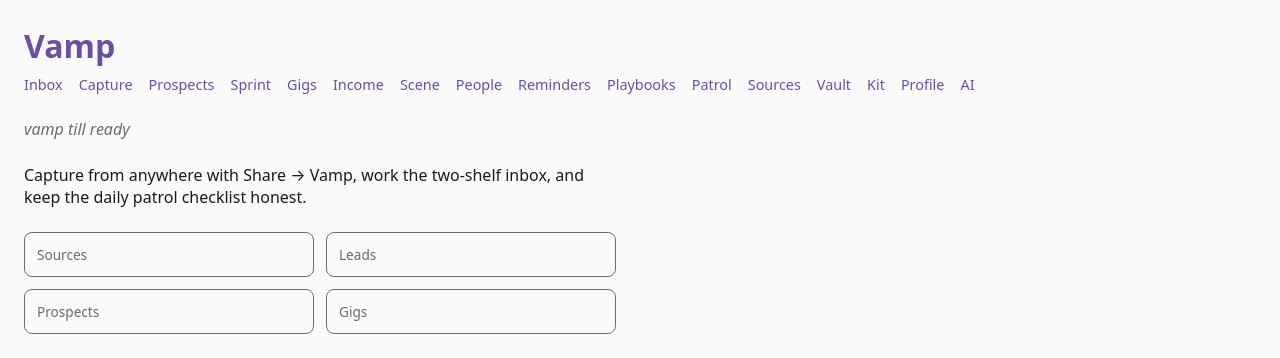
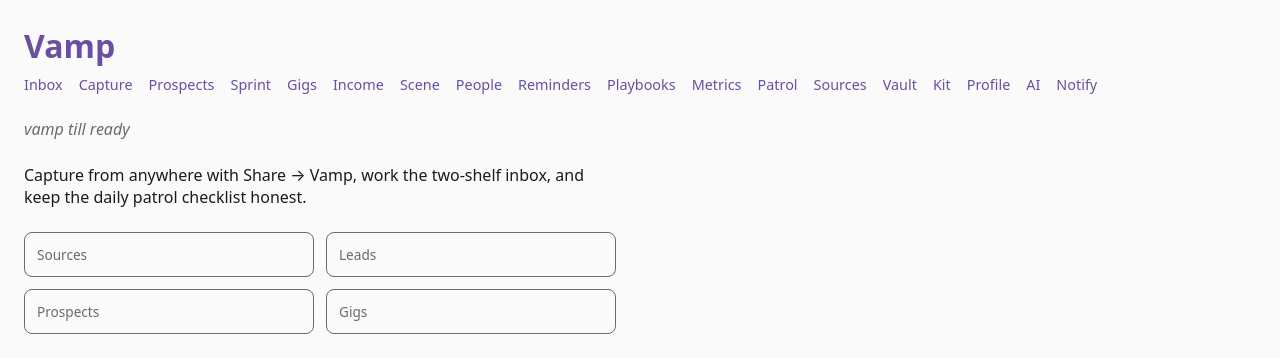
Before and after one commit to kaekaelyn/potential-octo-computing-machine, a Python web app: template vamp/templates/dashboard.html in a window 1280 px wide. Shown: the top 358 px of the page. Run offline with Jinja, Linux system fonts and the light colour scheme; the template is opened without the code that fills it, so the values that code supplies are empty.

Commit message:
M7: wire up notify and metrics blueprints
Co-Authored-By: Claude Sonnet 5 <noreply@anthropic.com>
Claude-Session: https://claude.ai/code/session_01V4ChFNmSTjWKTGV1XGwe5c

```diff
--- a/vamp/app.py
+++ b/vamp/app.py
@@ -35,6 +35,8 @@ def create_app(config: Config | None = None, *, catchup_sync: bool = False) -> F
     from .gigs.routes import bp as gigs_bp
     from .kit.routes import bp as kit_bp
     from .leads.routes import bp as leads_bp
+    from .metrics.routes import bp as metrics_bp
+    from .notify.routes import bp as notify_bp
     from .patrol.routes import bp as patrol_bp
     from .people.routes import bp as people_bp
     from .playbooks.routes import bp as playbooks_bp
@@ -50,6 +52,8 @@ def create_app(config: Config | None = None, *, catchup_sync: bool = False) -> F
     app.register_blueprint(gigs_bp)
     app.register_blueprint(kit_bp)
     app.register_blueprint(leads_bp)
+    app.register_blueprint(metrics_bp)
+    app.register_blueprint(notify_bp)
     app.register_blueprint(patrol_bp)
     app.register_blueprint(people_bp)
     app.register_blueprint(playbooks_bp)
--- a/vamp/templates/base.html
+++ b/vamp/templates/base.html
@@ -22,12 +22,14 @@
       <a href="{{ url_for('people.list_people') }}">People</a>
       <a href="{{ url_for('reminders.list_reminders') }}">Reminders</a>
       <a href="{{ url_for('playbooks.list_playbooks') }}">Playbooks</a>
+      <a href="{{ url_for('metrics.dashboard') }}">Metrics</a>
       <a href="{{ url_for('patrol.list_items') }}">Patrol</a>
       <a href="{{ url_for('sources.list_sources') }}">Sources</a>
       <a href="{{ url_for('vault.list_assets') }}">Vault</a>
       <a href="{{ url_for('kit.checklist') }}">Kit</a>
       <a href="{{ url_for('profile.edit') }}">Profile</a>
       <a href="{{ url_for('ai.health') }}">AI</a>
+      <a href="{{ url_for('notify.status') }}">Notify</a>
     </nav>
   </header>
 
```
